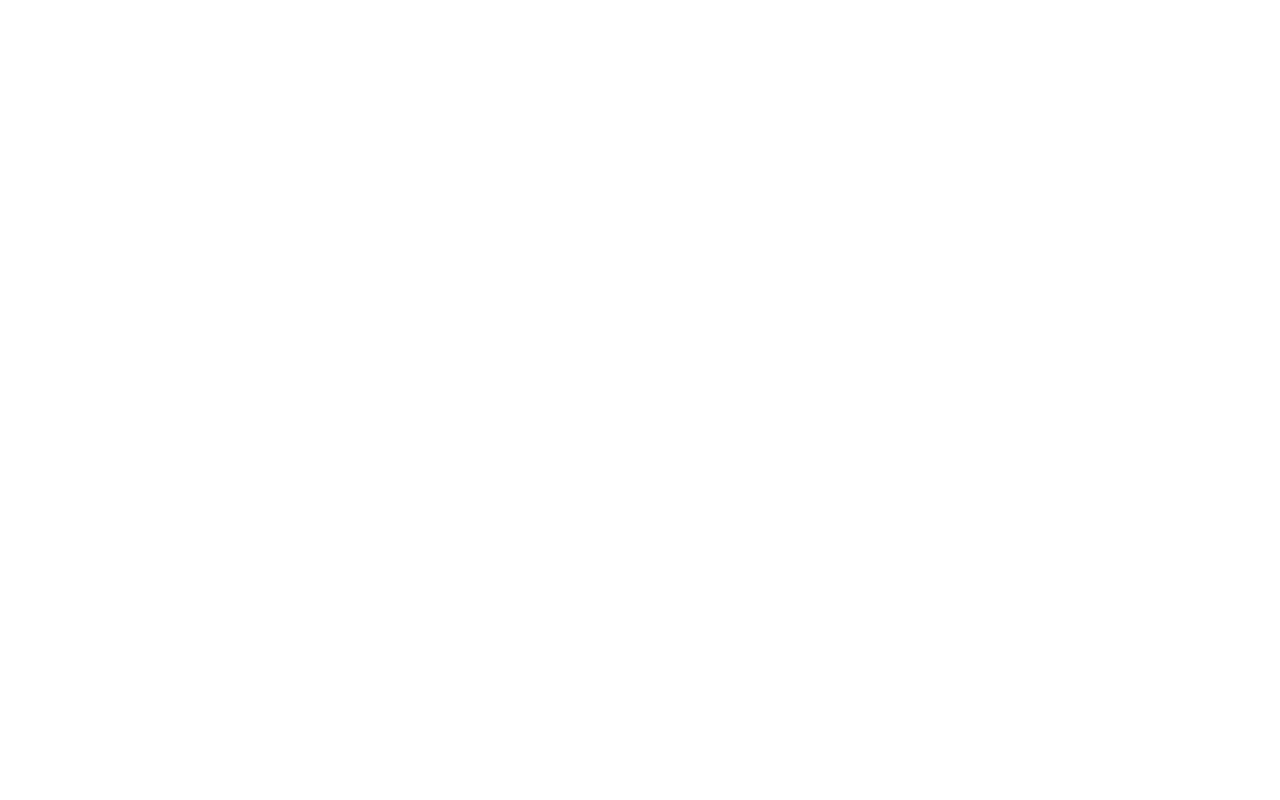
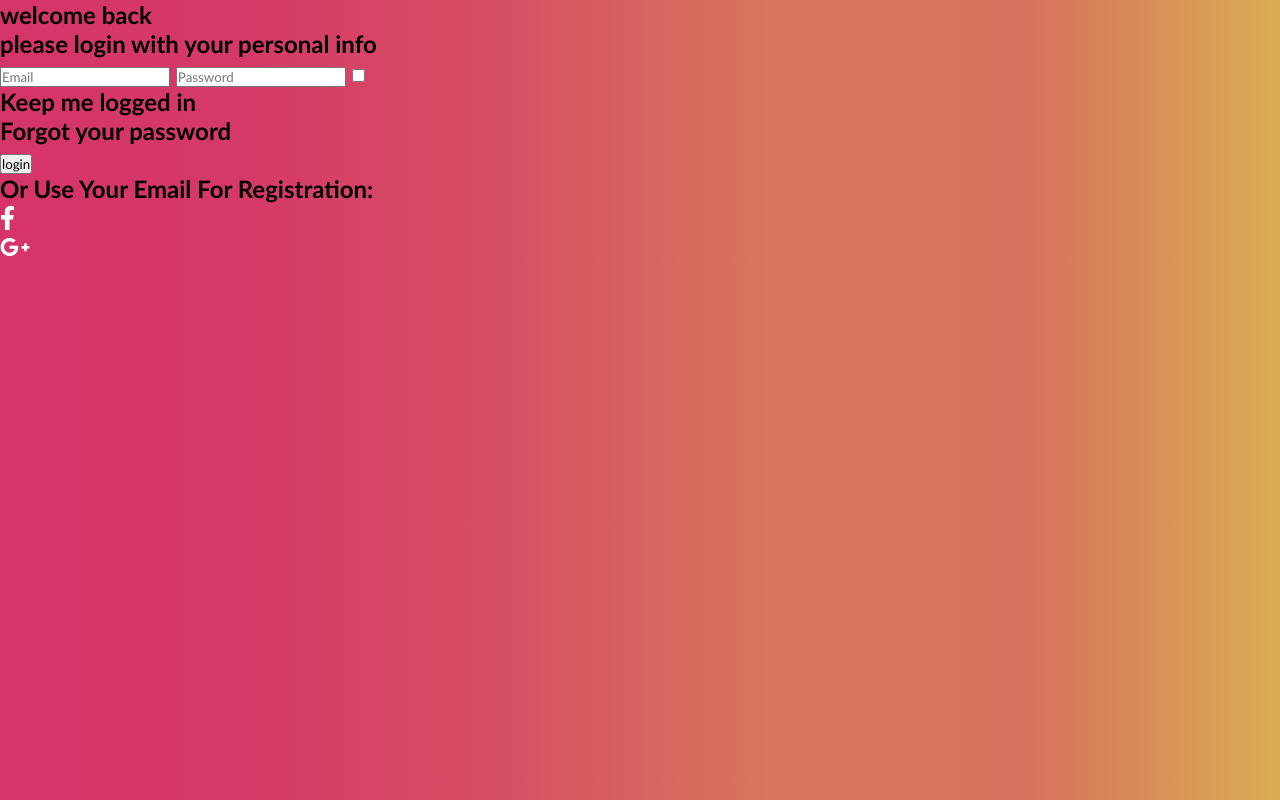
Before and after one commit to VanessaHenker/Projeto-html, a plain HTML site: page Meus projetos/Ex007/index.html in a window 1280 px wide. Drawn offline with Linux system fonts and the light colour scheme; files that its build step writes are made by us from their sources.

Commit message:
Alteração no ex007

```diff
--- a/Meus projetos/Ex007/index.html
+++ b/Meus projetos/Ex007/index.html
@@ -4,11 +4,58 @@
   <meta charset="UTF-8">
   <meta name="viewport" content="width=device-width, initial-scale=1.0">
   <title>Tela login(teste)</title>
+  <link rel="stylesheet" href="style.css">
+  <link rel="stylesheet" href="https://use.fontawesome.com/releases/v5.8.2/css/all.css"
+  integrity="sha384-oS3vJWv+0UjzBfQzYUhtDYW+Pj2yciDJxpsK1OYPAYjqT085Qq/1cq5FLXAZQ7Ay" crossorigin="anonymous">
 </head>
 <body>
 
   <main>
+    <div>
+      <section>
+        <header>
+         <!--  <nav>
 
+         </nav> -->
+        </header>
+        <h2>welcome back<!/h2>
+        <p>please login with your personal info</p>
+        <form action="">
+          <label for="">
+            <input type="text" placeholder="Email">
+          </label>
+
+          <label for="">
+            <input type="password" placeholder="Password">
+          </label>
+
+          <label for="">
+            <input type="checkbox">
+            <p>Keep me logged in</p>
+            <p>Forgot your password</p>
+          </label>
+        </form>
+
+        <button>login</button>
+
+        <div>
+          Or Use Your Email For Registration:
+          <ul>
+            <a>
+              <li>
+                <i class="fab fa-facebook-f"></i>
+              </li>
+            </a>
+
+            <a>
+              <li>
+                <i class="fab fa-google-plus-g"></i>
+              </li>
+            </a>
+          </ul>
+        </div>
+      </section>
+    </div>
   </main>
 
 </body>
```
